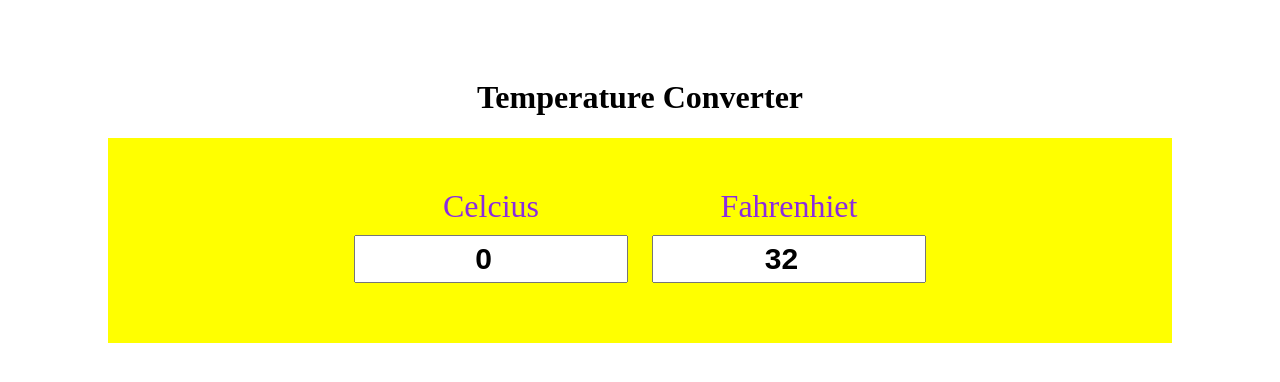
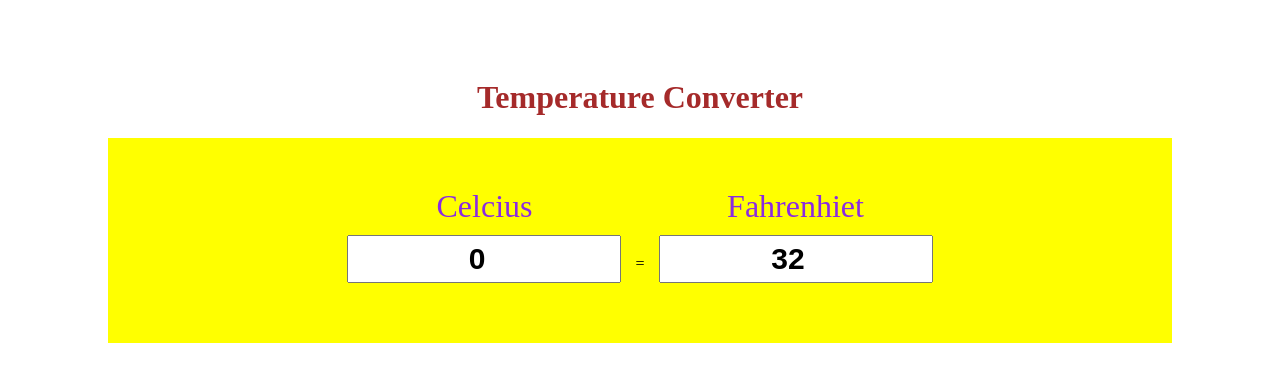
Before and after one commit to Mukhtiar84/temp.converter, a plain HTML site: page index.html in a window 1280 px wide. Drawn offline with Linux system fonts and the light colour scheme.

Commit message:
tempretur conveter

```diff
--- a/index.html
+++ b/index.html
@@ -11,6 +11,7 @@
         }
         h1{
             text-align: center;
+            color: brown;
         }
         #container{
             text-align: center;
@@ -43,9 +44,9 @@
             <label>Celcius</label> <br>
             <input type="number" value="0" id="celcius" class="input">
         </div>
-
+        <span class="equal-sign">=</span>
         <div class="input-div">
-            <label>Fahrenhiet</label> <br>
+            <label>Fahrenhiet</label>  <br>
             <input type="number" value="32" id="fahrenhiet" class="input">
         </div>
 
@@ -69,5 +70,6 @@
 
 
     </script>
+
 </body>
 </html>
```
